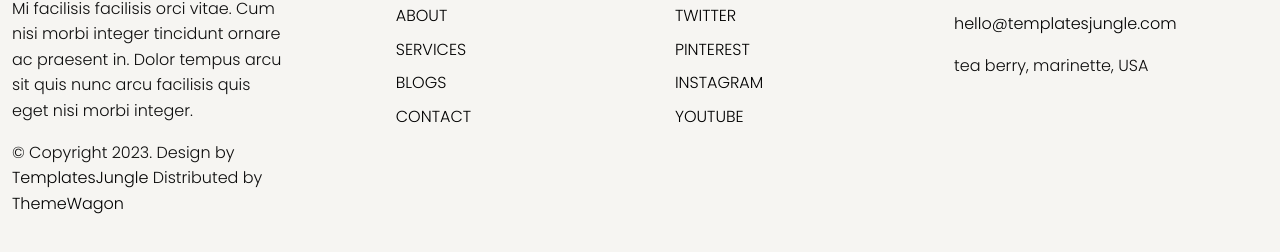
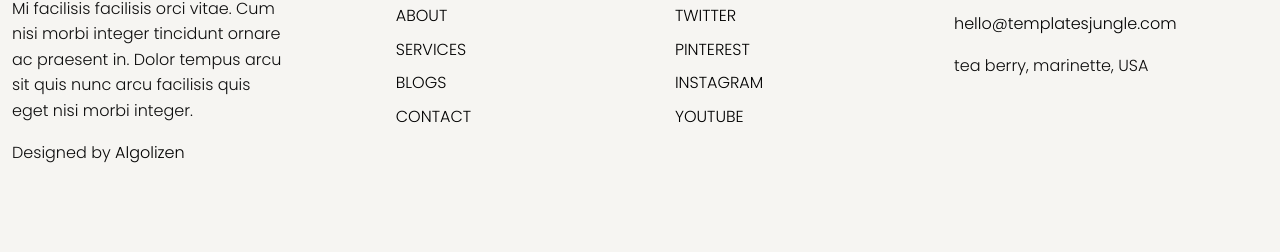
Before and after one commit to algolizen-projects/furnics, a plain HTML site: page index.html in a window 1280 px wide. Shown: the part 6319-6571 px from the top of the page. Drawn offline with nearby package versions, Linux system fonts and the light colour scheme.

Commit message:
Update index.html

```diff
--- a/index.html
+++ b/index.html
@@ -874,8 +874,7 @@
                 <p>Mi facilisis facilisis orci vitae. Cum nisi morbi integer tincidunt ornare ac praesent in. Dolor tempus arcu sit quis nunc arcu facilisis quis eget nisi morbi integer.</p>
               </div>
               <div class="copyright">
-                <p>© Copyright 2023. Design by <a href="https://templatesjungle.com/">TemplatesJungle</a> Distributed by <a href="https://themewagon.com">ThemeWagon</a>
-                </p>
+                <p class="m-0">Designed by <a href="https://algolizen.com" target="_blank">Algolizen</a></p>
               </div>
             </div>
             <div class="col-lg-2 col-sm-6 pb-3">
```
